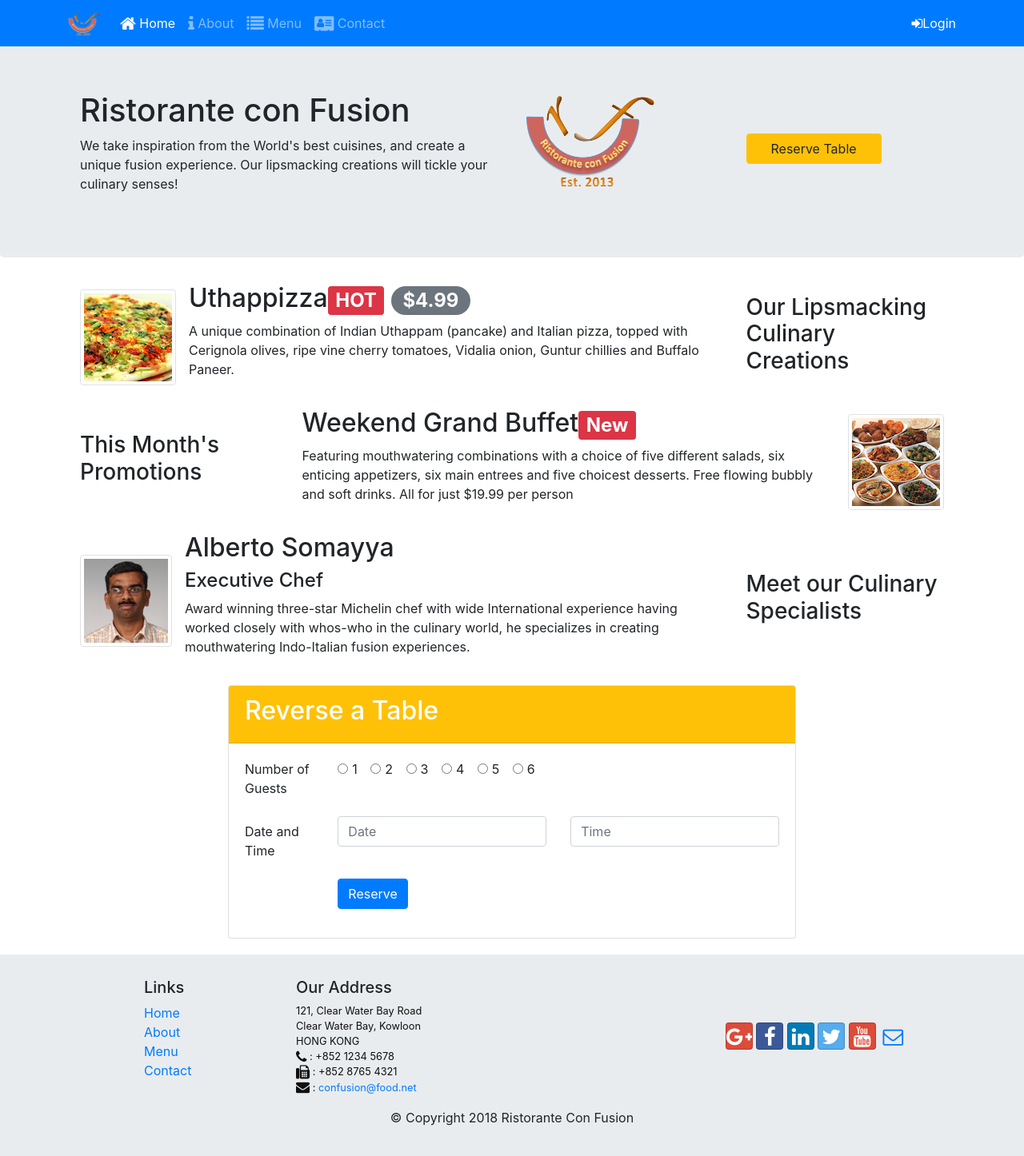
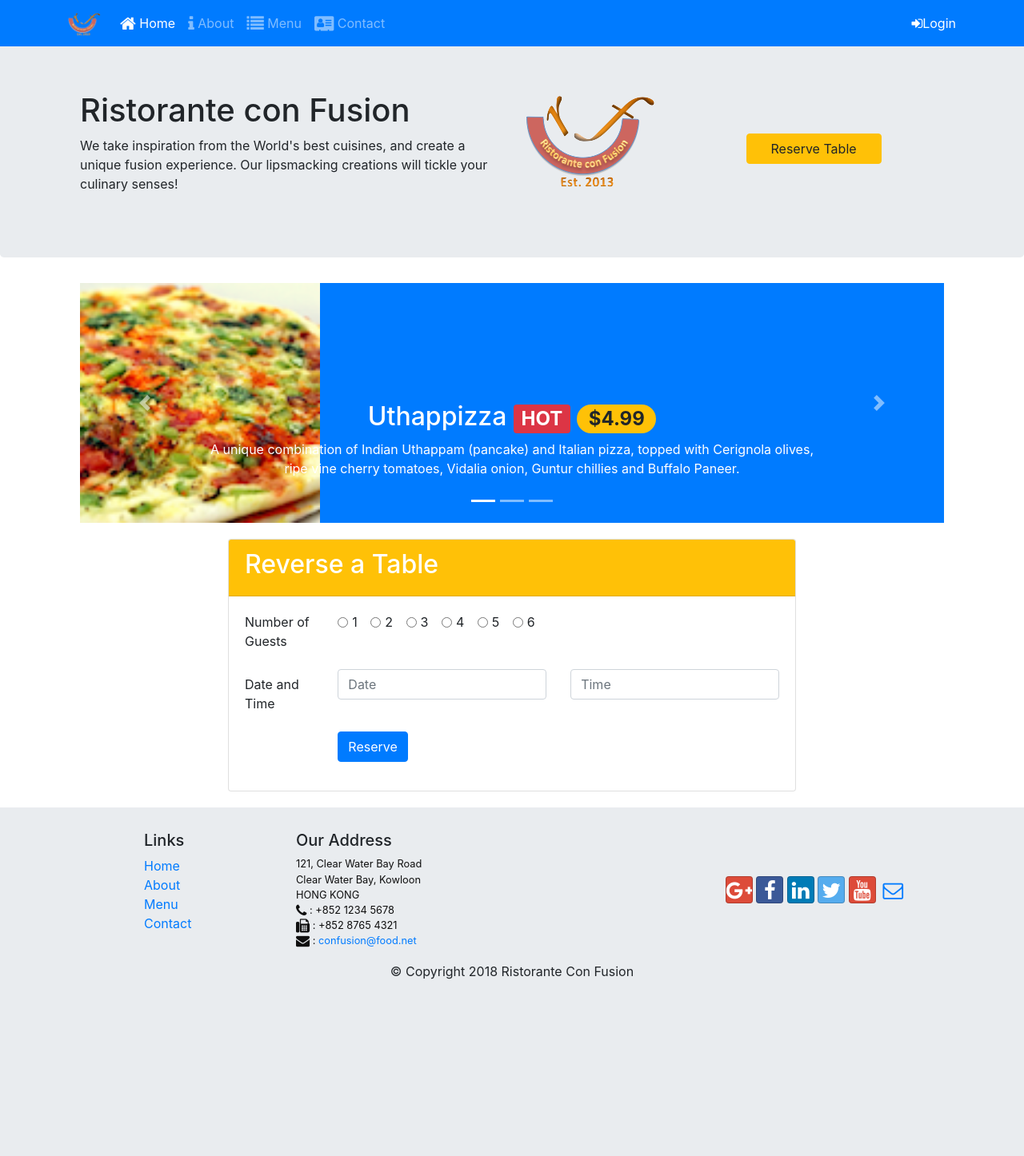
Before and after one commit to hflag/bootstrap_django, a Django app: page / in a window 1280 px wide. Shown: the whole page at 80% size. After the commit the page ends 1225 px from the top, so only its background shows below. Run offline with Django 3.2, Linux system fonts and the light colour scheme; some libraries are stand-ins or nearby versions.

Commit message:
'添加carousel第一步'

```diff
--- a/myapp/static/css/style.css
+++ b/myapp/static/css/style.css
@@ -23,6 +23,7 @@ body{
     z-index: 0;
 }
 
+
 .tab-content{
     border-left:1px solid #ddd;
     border-right: 1px solid #ddd;
@@ -32,3 +33,17 @@ body{
 a{
     cursor: pointer;
 }
+.carousel {
+    background:#007bff;
+}
+
+.carousel-item {
+  height: 300px;
+}
+
+.carousel-item img {
+    position: absolute;
+    top: 0;
+    left: 0;
+    min-height: 300px;
+}
--- a/myapp/templates/myapp/index.html
+++ b/myapp/templates/myapp/index.html
@@ -120,57 +120,46 @@
     </header>
 
     <div class="container">
-        <div class="row row-content align-items-center">
-            <div class="col-12 col-sm-4 order-sm-last col-md-3">
-                <h3>Our Lipsmacking Culinary Creations</h3>
-            </div>
-            <div class="col-12 col-sm order-sm-first col-md">
-                <div class="media">
-                    <img class="d-flex mr-3 img-thumbnail align-self-center" src="{% static 'img/uthappizza.png' %}">
-                    <div class="media-body">
-                        <h2 class="mt-0">Uthappizza<span class="badge badge-danger">HOT</span>
-                            <span class="badge badge-pill badge-secondary">$4.99</span></h2>
-                        <p class="d-none d-sm-block">A unique combination of Indian Uthappam (pancake) and Italian
-                            pizza, topped with Cerignola
-                            olives,
-                            ripe vine cherry tomatoes, Vidalia onion, Guntur chillies and Buffalo Paneer.</p>
+        <div class="row row-content">
+            <div class="col">
+                <div id="mycarousel" class="carousel slide" data-ride="carousel">
+                    <ol class="carousel-indicators">
+                        <li data-target="#mycarousel" data-slide-to="0" class="active"></li>
+                        <li data-target="#mycarousel" data-slide-to="1"></li>
+                        <li data-target="#mycarousel" data-slide-to="2"></li>
+                    </ol>
+                    <div class="carousel-inner" role="listbox">
+                        <div class="carousel-item active">
+                            <img class="d-block img-fluid" src="{% static 'img/uthappizza.png' %}" alt="Uthappizza">
+                            <div class="carousel-caption d-none d-md-block">
+                                <h2>Uthappizza
+                                    <span class="badge badge-danger">HOT</span>
+                                    <span class="badge badge-pill badge-warning">$4.99</span>
+                                </h2>
+                                <p>A unique combination of Indian Uthappam (pancake)
+                                    and Italian pizza, topped with Cerignola olives,
+                                    ripe vine cherry tomatoes, Vidalia onion,
+                                    Guntur chillies and Buffalo Paneer.</p>
                             </div>
                         </div>
 
+                        <div class="carousel-item">
+                            <img class="d-block img-fluid" src="{% static 'img/buffet.png' %}" alt="Uthappizza">
+                            <div class="carousel-caption d-none d-md-block">
+                            <h2>Weekend Grand Buffet<span class="badge badge-danger">New</span></h2>
+                            <p class="d-none d-sm-block">Featuring mouthwatering combinations with a choice of five
+                                different salads, six enticing
+                                appetizers,
+                                six main entrees and five choicest desserts. Free flowing bubbly and soft drinks. All
+                                for
+                                just
+                                $19.99 per person </p>
                         </div>
                         </div>
 
-
-        <div class="row row-content align-items-center">
-            <div class="col-12 col-sm-4 col-md-3">
-                <h3>This Month's Promotions</h3>
-            </div>
-            <div class="col-12 col-sm col-md">
-                <div class="media">
-
-                    <div class="media-body">
-                        <h2>Weekend Grand Buffet<span class="badge badge-danger">New</span></h2>
-                        <p class="d-none d-sm-block">Featuring mouthwatering combinations with a choice of five different salads, six enticing
-                            appetizers,
-                            six main entrees and five choicest desserts. Free flowing bubbly and soft drinks. All for
-                            just
-                            $19.99 per person </p>
-                    </div>
-                    <img class="d-flex ml-3 img-thumbnail align-self-center" src="{% static 'img/buffet.png' %}">
-                </div>
-
-            </div>
-        </div>
-
-        <div class="row row-content align-items-center">
-            <div class="col-12 col-sm-4 order-sm-last col-md-3">
-                <h3>Meet our Culinary Specialists</h3>
-            </div>
-            <div class="col-12 col-sm order-sm-first col-md">
-                <div class="media">
-                    <img class="d-flex mr-3 img-thumbnail align-self-center"
-                         src="{% static 'img/alberto.png' %}" alt="Alberto Somayya">
-                    <div class="media-body">
+                        <div class="carousel-item ">
+                            <img class="d-block img-fluid" src="{% static 'img/alberto.png' %}" alt="Uthappizza">
+                            <div class="carousel-caption d-none d-md-block">
                             <h2 class="mt-0">Alberto Somayya</h2>
                             <h4>Executive Chef</h4>
                             <p class="d-none d-sm-block">Award winning three-star Michelin chef with wide
@@ -179,6 +168,15 @@
                                 creating mouthwatering Indo-Italian fusion experiences.
                             </p>
                         </div>
+                        </div>
+
+                    </div>
+                    <a class="carousel-control-prev" href="#mycarousel" role="button" data-slide="prev">
+                        <span class="carousel-control-prev-icon"></span>
+                    </a>
+                    <a class="carousel-control-next" href="#mycarousel" role="button" data-slide="next">
+                        <span class="carousel-control-next-icon"></span>
+                    </a>
                 </div>
             </div>
         </div>
@@ -230,6 +228,7 @@
             </div>
             <div class="col-12 col-sm"></div>
         </div>
+
     </div>
 
     <footer class="footer">
```
Also changed, not shown: readme.MD. Lines whose indentation alone changed are shown as unchanged.
